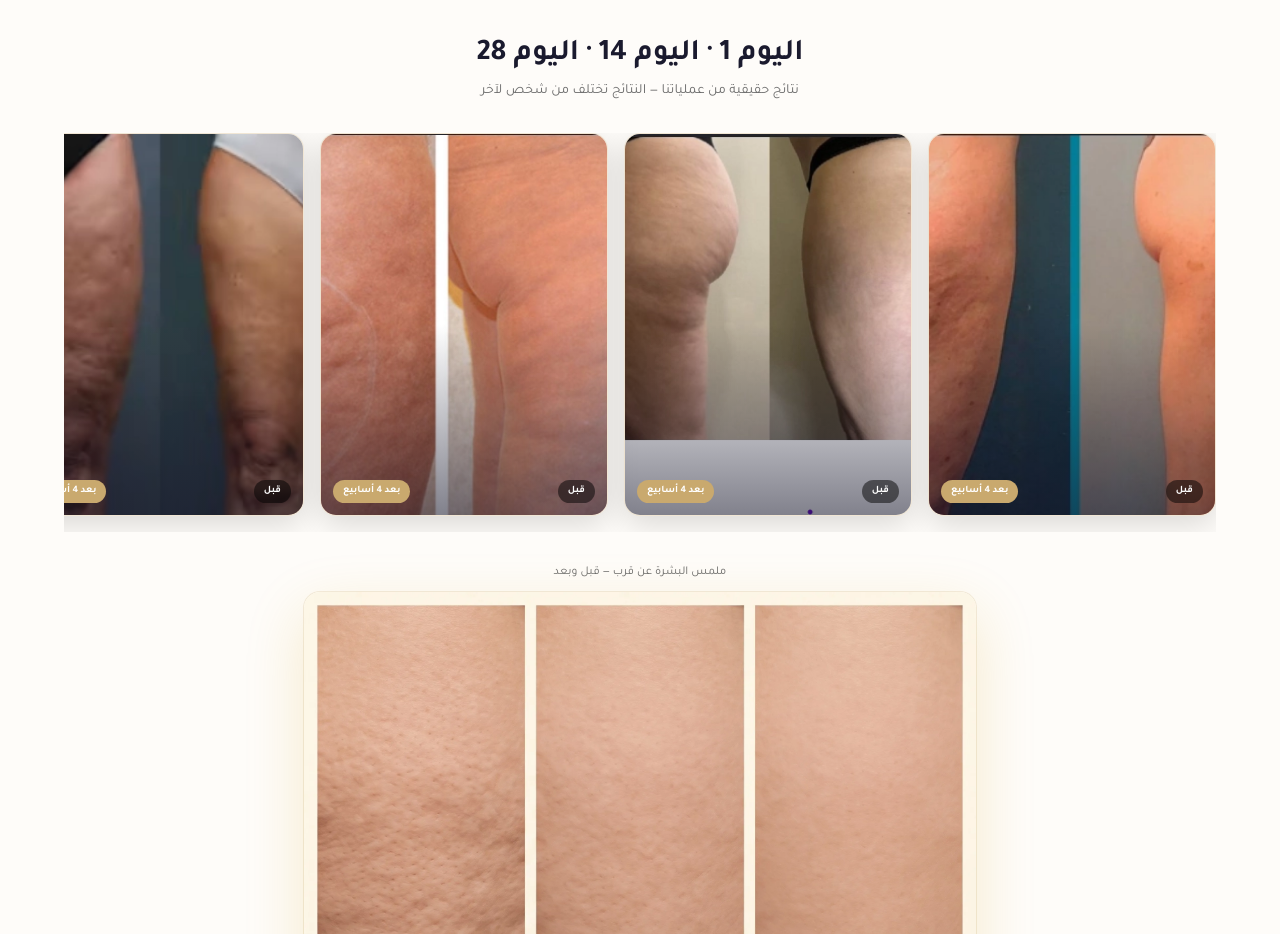
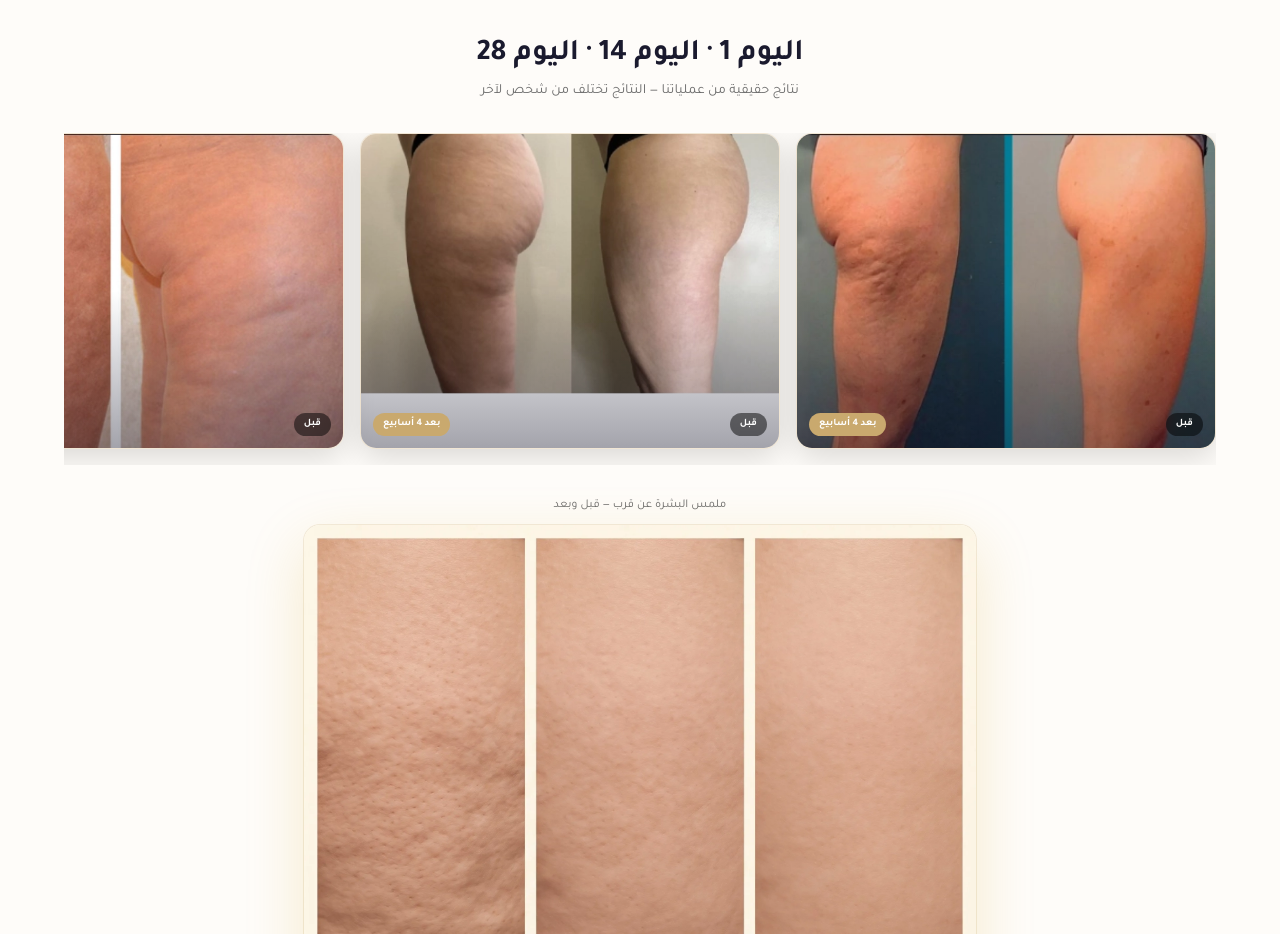
Before and after one commit to simo1761/nuvia, a Next.js app: page / in a window 1280 px wide. Shown: the part 5540-6474 px from the top of the page. Built offline with nearby package versions, Linux system fonts and the light colour scheme; no server answers.

Commit message:
fix: before/after cards — aspect-[3/4] → aspect-[4/3] landscape to show full split

```diff
--- a/app/page.tsx
+++ b/app/page.tsx
@@ -452,16 +452,16 @@ export default function HomePage() {
             style={{ msOverflowStyle: 'none', scrollbarWidth: 'none' }}
           >
             {[1, 2, 3, 4, 5, 6].map((n) => (
-              <div key={n} className="flex-none w-[78vw] sm:w-72 snap-start rounded-2xl overflow-hidden shadow-[0_8px_32px_rgba(0,0,0,0.15)] border border-accent/60 bg-white">
-                <div className="relative w-full aspect-[3/4]">
+              <div key={n} className="flex-none w-[88vw] sm:w-[420px] snap-start rounded-2xl overflow-hidden shadow-[0_8px_32px_rgba(0,0,0,0.15)] border border-accent/60 bg-white">
+                <div className="relative w-full aspect-[4/3]">
                   <Image
                     src={`/images/ba/before-after-${n}.webp`}
                     alt={`نتيجة العميلة ${n}`}
                     fill
-                    className="object-cover"
-                    sizes="(max-width: 640px) 78vw, 288px"
+                    className="object-cover object-center"
+                    sizes="(max-width: 640px) 88vw, 420px"
                   />
-                  <div className="absolute inset-0 bg-gradient-to-t from-secondary/55 via-transparent to-transparent" />
+                  <div className="absolute inset-0 bg-gradient-to-t from-secondary/40 via-transparent to-transparent" />
                   <div className="absolute bottom-3 inset-x-3 flex items-center justify-between">
                     <span className="bg-black/50 text-white text-[10px] font-bold px-2.5 py-1 rounded-full backdrop-blur-sm font-tajawal">قبل</span>
                     <span className="bg-primary text-white text-[10px] font-bold px-2.5 py-1 rounded-full font-tajawal">بعد 4 أسابيع</span>
```
